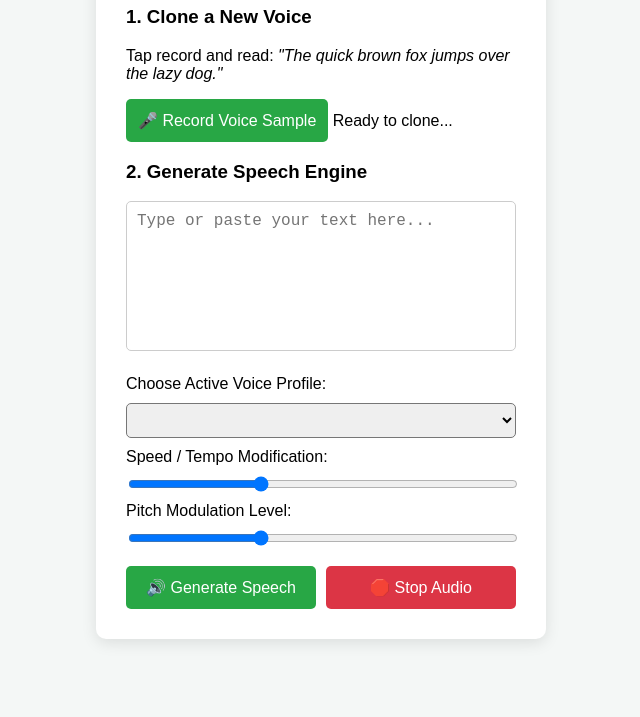
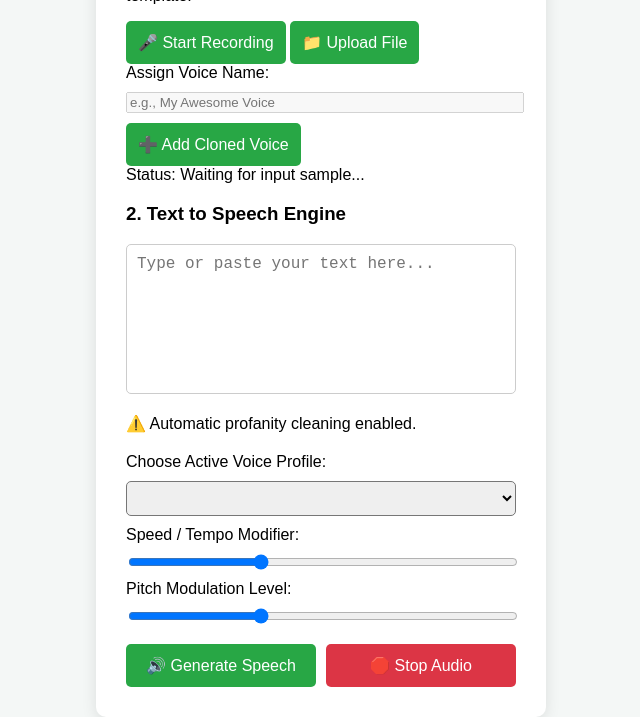
Before and after one commit to ebealoriniir24-cloud/text-to-speechie-private-, a plain HTML site: page index.html in a window 1280 px wide. Shown: the part 140-857 px from the top of the page, without its empty margins (319-959 px from the left). Before the commit the page ends 800 px from the top, so only its background shows below. Drawn offline with Linux system fonts and the light colour scheme.

Commit message:
Update index.html

```diff
--- a/index.html
+++ b/index.html
@@ -3,35 +3,45 @@
 <head>
     <meta charset="UTF-8">
     <meta name="viewport" content="width=device-width, initial-scale=1.0">
-    <title>AI Voice Cloning & TTS System</title>
+    <title>Voice Cloning & TTS Engine</title>
     <link rel="stylesheet" href="style.css">
 </head>
 <body>
     <div class="container">
         <h1>Voice Clone & TTS Engine</h1>
 
-        <!-- Voice Cloning Dashboard -->
+        <!-- 1. Voice Cloning Dashboard Section -->
         <div class="clone-section">
-            <h3>1. Clone a New Voice</h3>
-            <p class="instructions">Tap record and read: <em>"The quick brown fox jumps over the lazy dog."</em></p>
-            <div class="clone-controls">
-                <button id="record-btn">🎤 Record Voice Sample</button>
-                <span id="record-status">Ready to clone...</span>
+            <h3>1. Create Custom Voice Identity</h3>
+            <p class="instructions">Record your voice live OR upload an audio file template.</p>
+
+            <div class="clone-actions">
+                <button id="record-btn">🎤 Start Recording</button>
+                <input type="file" id="audio-file-input" accept="audio/*" style="display: none;">
+                <button id="upload-btn" type="button">📁 Upload File</button>
             </div>
+
+            <!-- New: Interactive Name Field for Voice Clones -->
+            <div class="name-container">
+                <label for="voice-name-input">Assign Voice Name:</label>
+                <input type="text" id="voice-name-input" placeholder="e.g., My Awesome Voice" disabled>
+            </div>
+
+            <button id="add-voice-btn" disabled>➕ Add Cloned Voice</button>
+            <div id="record-status">Status: Waiting for input sample...</div>
         </div>
 
-        <!-- Standard TTS Application Interface -->
+        <!-- 2. Text To Speech Section -->
         <div class="tts-section">
-            <h3>2. Generate Speech Engine</h3>
+            <h3>2. Text to Speech Engine</h3>
             <textarea id="text-input" placeholder="Type or paste your text here..."></textarea>
+            <p class="filter-notice">⚠️ Automatic profanity cleaning enabled.</p>
 
             <div class="controls">
                 <label for="voice-select">Choose Active Voice Profile:</label>
-                <select id="voice-select">
-                    <!-- Cloned profiles will inject dynamically here -->
-                </select>
+                <select id="voice-select"></select>
 
-                <label for="rate">Speed / Tempo Modification:</label>
+                <label for="rate">Speed / Tempo Modifier:</label>
                 <input type="range" id="rate" min="0.5" max="2" value="1" step="0.1">
 
                 <label for="pitch">Pitch Modulation Level:</label>
```
